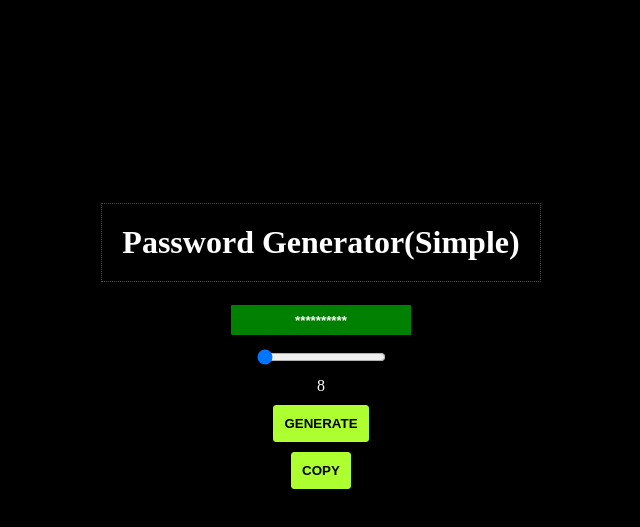
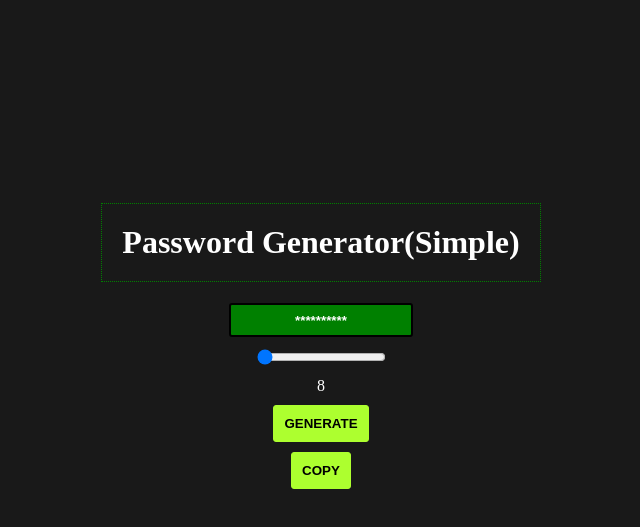
Before and after one commit to wrsnow/password-generator.github.io, a plain HTML site: page index.html in a window 1280 px wide. Shown: the part 5-532 px from the top of the page, without its empty margins (319-959 px from the left). Drawn offline with Linux system fonts and the light colour scheme.

Commit message:
Update password-gen.css

```diff
--- a/password-gen.css
+++ b/password-gen.css
@@ -1,5 +1,5 @@
 body {
-    background-color: black;
+    background-color: rgb(25, 25, 25);
     color: white;
 }
 *::selection {
```
